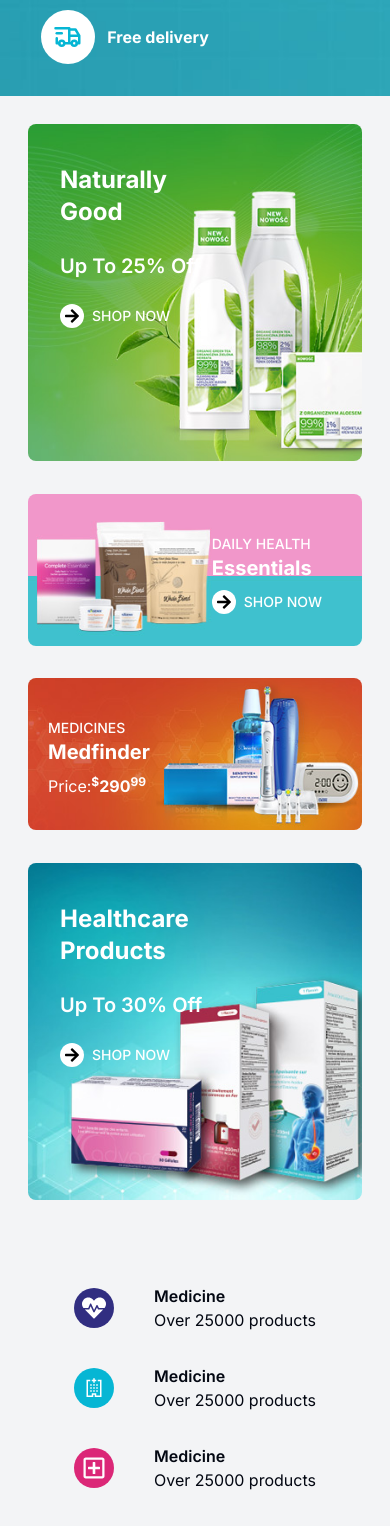
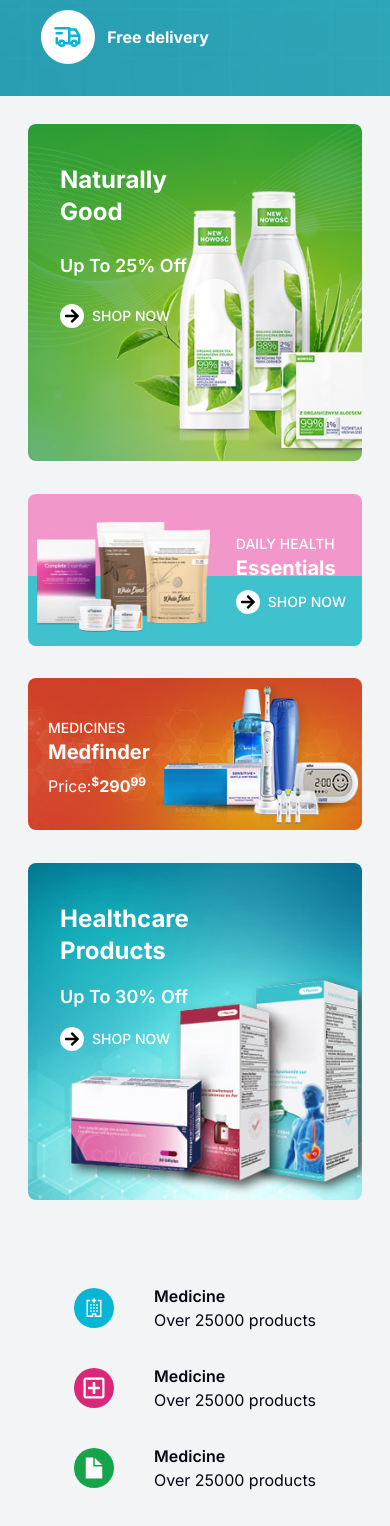
Before and after one commit to lakshya104/nextjs-pharmacy, a Next.js app: page / in a window 390 px wide. Shown: the part 731-2257 px from the top of the page. Built offline with nearby package versions, Linux system fonts and the light colour scheme.

Commit message:
Adjusted css classes

```diff
--- a/app/components/ProductCards.tsx
+++ b/app/components/ProductCards.tsx
@@ -10,7 +10,7 @@ const ProductCards = () => {
               <h2 className=" lg:text-5xl text-2xl font-bold">
                 Naturally <br /> Good
               </h2>
-              <p className="md:text-lg text-xl font-semibold">Up To 25% Off</p>
+              <p className="text-lg font-semibold">Up To 25% Off</p>
               <div className="hover:translate-x-1 flex justify-between items-center">
                 <a
                   href="#"
@@ -32,7 +32,7 @@ const ProductCards = () => {
         </div>
         <div className="h-[40vh] lg:h-[60vh] w-[100%] lg:w-[30%] flex justify-center space-y-8 md:justify-between flex-col items-center">
           <div className="bg-[url('./assets/images/h1-banner02.jpg')] bg-right bg-no-repeat bg-cover rounded-lg w-[100%] h-[45%]">
-            <div className="mr-10 mt-10 flex justify-center items-end flex-col">
+            <div className="md:mr-10 mr-4 mt-10 flex justify-center items-end flex-col">
               <div className="flex justify-center items-start flex-col space-y-2 md:space-y-10">
                 <div>
                   {" "}
@@ -86,11 +86,11 @@ const ProductCards = () => {
         </div>
         <div className="bg-[url('./assets/images/h1-banner04.jpg')] bg-no-repeat bg-cover h-[40vh] lg:h-[60vh] w-[100%] lg:w-[30%] rounded-lg">
           <div className="ml-8 mt-10 flex justify-center items-start flex-col">
-            <div className="flex justify-center items-start flex-col space-y-6">
+            <div className="flex justify-center items-start flex-col md:space-y-6 space-y-4">
               <h2 className=" lg:text-5xl text-2xl font-bold">
                 Healthcare <br /> Products
               </h2>
-              <p className="md:text-lg text-xl font-semibold">Up To 30% Off</p>
+              <p className="text-lg font-semibold">Up To 30% Off</p>
               <div className="hover:translate-x-1 flex justify-between items-center">
                 <a
                   href="#"
--- a/app/components/Services.tsx
+++ b/app/components/Services.tsx
@@ -9,15 +9,6 @@ const Services = () => {
   return (
     <section className="bg-gray-100 w-[100%] py-10 flex justify-center items-center">
       <div className="flex justify-around w-[95%] items-center  flex-wrap">
-      <div className="  px-6 py-4">
-          <FeaturesBannerCard
-            title="Medicine"
-            desc="Over 25000 products"
-            iconBg="bg-indigo-900"
-          >
-            <FaHeartbeat className="text-white font-black text-2xl" />
-          </FeaturesBannerCard>
-        </div>
         <div className="px-6 py-4 flex items-center justify-center">
           <FeaturesBannerCard
             title="Medicine"
```
